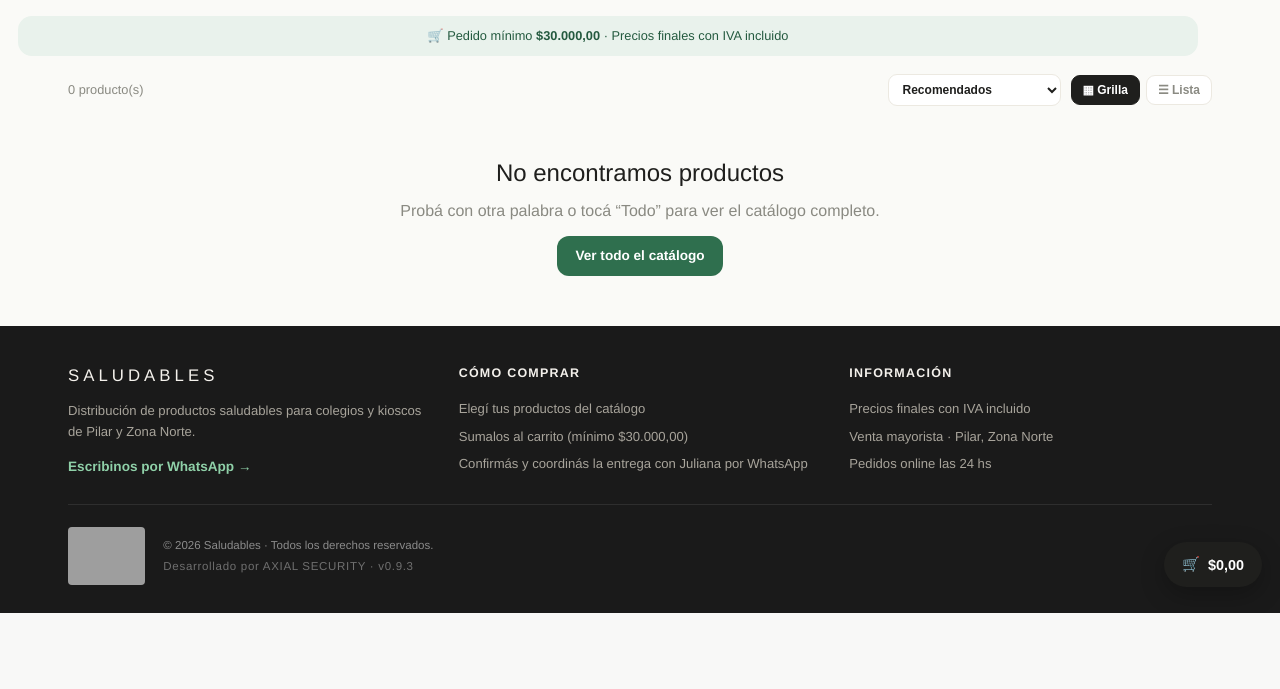
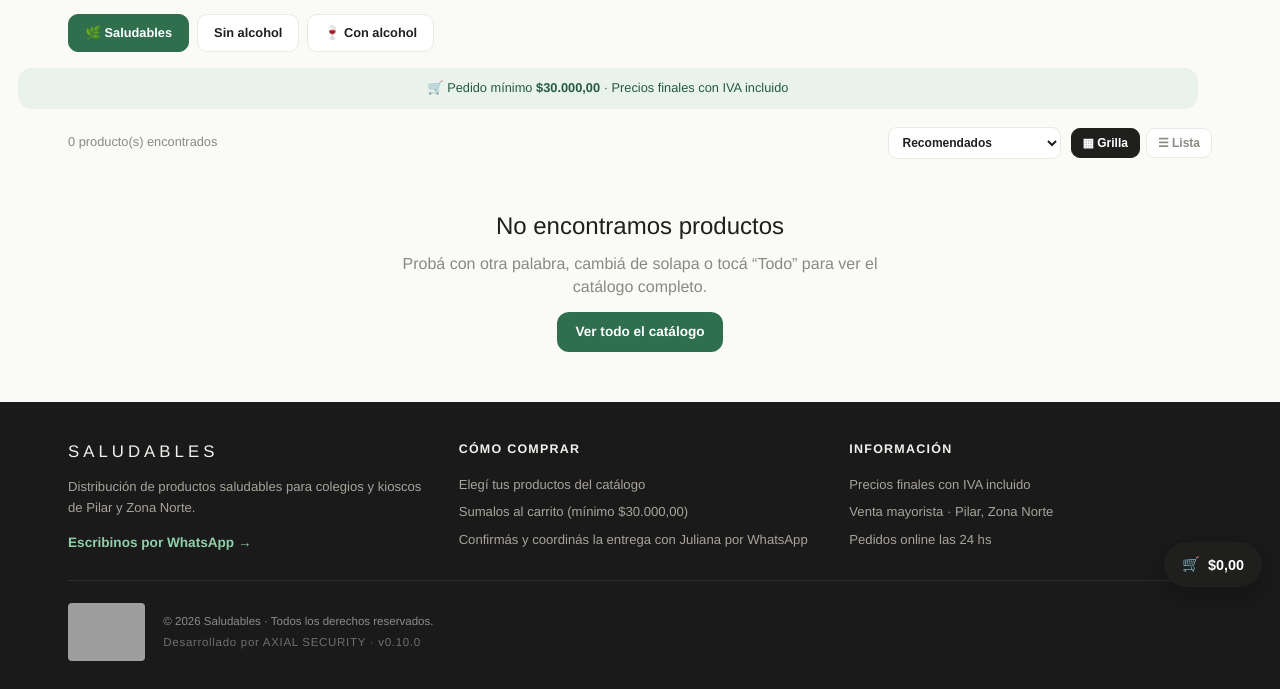
Before and after one commit to AxialSC/saludables-colegios, a Flask app: page /?saludable=1 in a window 1280 px wide. Shown: the part 195-884 px from the top of the page. Before the commit the page ends 808 px from the top, so only its background shows below. Run offline with Flask 3, Linux system fonts and the light colour scheme; data comes from the database, SQL or seed files in the repository; data that the repository does not hold is empty; grey boxes are pictures that could not be loaded.

Commit message:
Saludables v0.10.0 paso b filtros tienda

```diff
--- a/app/cliente.py
+++ b/app/cliente.py
@@ -5,8 +5,8 @@ v0.4 -> (carrito en el front)
 v0.5 -> checkout: datos del cliente (CUIT validado), guarda el pedido,
         pagina de confirmacion con WhatsApp + PDF.
 v0.9.1 -> orden del catalogo (recomendados / nombre / precio / mas vendidos)
-v0.9.2 -> buscador EN VIVO: con ?ajax=1 devuelve solo el fragmento de la grilla
-          (mismo template _grid.html que usa la pagina, sin duplicar diseno)
+v0.9.2 -> buscador EN VIVO (?ajax=1 devuelve solo el fragmento _grid.html)
+v0.10.0 -> filtros Saludables y Con/Sin alcohol (segun marcado del panel)
 """
 import json
 
@@ -51,6 +51,11 @@ def catalogo():
     orden = (request.args.get('orden') or 'relevancia').strip()
     if orden not in ORDENES:
         orden = 'relevancia'
+    # Filtros de solapas (v0.10)
+    saludable = request.args.get('saludable') == '1'
+    alcohol = (request.args.get('alcohol') or '').strip().lower()
+    if alcohol not in ('con', 'sin'):
+        alcohol = ''
 
     ajustes = get_ajustes()
 
@@ -62,6 +67,12 @@ def catalogo():
         stmt = stmt.where(or_(Producto.nombre.ilike(like),
                               Producto.codigo.ilike(like),
                               Producto.rubro.ilike(like)))
+    if saludable:
+        stmt = stmt.where(Producto.es_saludable.is_(True))
+    if alcohol == 'con':
+        stmt = stmt.where(Producto.es_alcoholica.is_(True))
+    elif alcohol == 'sin':
+        stmt = stmt.where(Producto.es_alcoholica.is_(False))
 
     # --- Orden ---
     # Nota: para "precio" ordenamos por costo_neto. Con el markup general da el
@@ -94,7 +105,8 @@ def catalogo():
 
     # Contexto que necesita el fragmento de la grilla
     ctx_grid = dict(items=items, paginacion=paginacion, q=q, rubro_sel=rubro,
-                    orden=orden, rubro_display=_rubro_display)
+                    orden=orden, saludable=saludable, alcohol=alcohol,
+                    rubro_display=_rubro_display)
 
     # Buscador EN VIVO: pedido AJAX -> devolvemos SOLO el fragmento de la grilla.
     if request.args.get('ajax'):
--- a/app/templates/cliente/_grid.html
+++ b/app/templates/cliente/_grid.html
@@ -1,7 +1,8 @@
 {# Fragmento de la grilla de productos.
    Se usa incrustado en catalogo.html Y como respuesta del buscador en vivo (?ajax=1).
    No duplica diseno: las cards viven solo aca. #}
-<span id="grid-meta" data-total="{{ paginacion.total }}" data-buscando="{{ 1 if (q or rubro_sel) else 0 }}" hidden></span>
+<span id="grid-meta" data-total="{{ paginacion.total }}"
+      data-buscando="{{ 1 if (q or rubro_sel or saludable or alcohol) else 0 }}" hidden></span>
 
 {% if items %}
 <div class="t-grid" id="grid">
@@ -33,11 +34,11 @@
 {% if paginacion.pages > 1 %}
 <div class="t-pag">
     {% if paginacion.has_prev %}
-    <a href="{{ url_for('cliente.catalogo', page=paginacion.prev_num, q=q, rubro=rubro_sel, orden=orden) }}">← Anterior</a>
+    <a href="{{ url_for('cliente.catalogo', page=paginacion.prev_num, q=q or none, rubro=rubro_sel or none, orden=(orden if orden != 'relevancia' else none), saludable=(1 if saludable else none), alcohol=alcohol or none) }}">← Anterior</a>
     {% endif %}
     <span>Página {{ paginacion.page }} de {{ paginacion.pages }}</span>
     {% if paginacion.has_next %}
-    <a href="{{ url_for('cliente.catalogo', page=paginacion.next_num, q=q, rubro=rubro_sel, orden=orden) }}">Siguiente →</a>
+    <a href="{{ url_for('cliente.catalogo', page=paginacion.next_num, q=q or none, rubro=rubro_sel or none, orden=(orden if orden != 'relevancia' else none), saludable=(1 if saludable else none), alcohol=alcohol or none) }}">Siguiente →</a>
     {% endif %}
 </div>
 {% endif %}
@@ -45,7 +46,7 @@
 {% else %}
 <div class="t-empty">
     <h2>No encontramos productos</h2>
-    <p>Probá con otra palabra o tocá “Todo” para ver el catálogo completo.</p>
+    <p>Probá con otra palabra, cambiá de solapa o tocá “Todo” para ver el catálogo completo.</p>
     <a href="{{ url_for('cliente.catalogo') }}" class="t-empty-btn">Ver todo el catálogo</a>
 </div>
 {% endif %}
--- a/app/templates/cliente/catalogo.html
+++ b/app/templates/cliente/catalogo.html
@@ -22,6 +22,15 @@
     .t-search-clear { border: none; cursor: pointer; padding: 0; }
     #resultados { transition: opacity .12s ease; }
     #resultados.cargando { opacity: .45; }
+    /* v0.10 · Solapas (Saludables / con-sin alcohol) */
+    .t-solapas { max-width: 1180px; margin: 14px auto 0; padding: 0 18px; display: flex; gap: 8px; flex-wrap: wrap; }
+    .t-solapa {
+        font-size: 0.8rem; font-weight: 800; padding: 9px 16px; border-radius: 10px;
+        background: #fff; border: 1px solid var(--t-line); color: var(--t-text); transition: all .15s ease;
+    }
+    .t-solapa:hover { border-color: var(--t-verde); }
+    .t-solapa.activa { background: var(--t-verde); color: #fff; border-color: var(--t-verde); }
+    .t-solapa.solapa-alco.activa { background: var(--t-bronce); border-color: var(--t-bronce); }
     /* v0.9.3 · Footer profesional */
     .ft { background: #1A1A1A; color: #cfcabf; margin-top: 44px; }
     .ft-inner { max-width: 1180px; margin: 0 auto; padding: 38px 18px 28px; }
@@ -44,6 +53,11 @@
 </head>
 <body>
 
+{# Valores reutilizables para no repetir en cada link #}
+{% set o = orden if orden != 'relevancia' else none %}
+{% set s = 1 if saludable else none %}
+{% set a = alcohol or none %}
+
 <header class="t-header">
     <div class="t-header-top">
         <div class="t-marca">{{ ajustes.nombre_negocio }}</div>
@@ -53,6 +67,8 @@
     <form method="GET" action="{{ url_for('cliente.catalogo') }}" class="t-search-wrap" id="t-search-form">
         <input type="hidden" name="rubro" value="{{ rubro_sel }}">
         <input type="hidden" name="orden" value="{{ orden }}" id="t-orden-hidden">
+        {% if saludable %}<input type="hidden" name="saludable" value="1">{% endif %}
+        {% if alcohol %}<input type="hidden" name="alcohol" value="{{ alcohol }}">{% endif %}
         <div class="t-search-row">
             <input type="text" name="q" value="{{ q }}" class="t-search" id="t-search-input" autocomplete="off"
                    placeholder="Buscá por producto, marca o código (ej: baggio, alfajor, 89012)…">
@@ -62,21 +78,30 @@
     </form>
 
     <div class="t-chips">
-        <a href="{{ url_for('cliente.catalogo') }}"
-           class="t-chip {% if not rubro_sel and not q %}activo{% endif %}">Todo</a>
+        <a href="{{ url_for('cliente.catalogo', orden=o, saludable=s, alcohol=a) }}"
+           class="t-chip {% if not rubro_sel %}activo{% endif %}">Todo</a>
         {% for real, disp in rubros %}
-        <a href="{{ url_for('cliente.catalogo', rubro=real, orden=orden) }}"
+        <a href="{{ url_for('cliente.catalogo', rubro=real, orden=o, saludable=s, alcohol=a) }}"
            class="t-chip {% if real == rubro_sel %}activo{% endif %}">{{ disp }}</a>
         {% endfor %}
     </div>
 </header>
+
+<div class="t-solapas">
+    <a href="{{ url_for('cliente.catalogo', q=q or none, rubro=rubro_sel or none, orden=o, alcohol=a, saludable=(none if saludable else 1)) }}"
+       class="t-solapa solapa-salud {% if saludable %}activa{% endif %}">🌿 Saludables</a>
+    <a href="{{ url_for('cliente.catalogo', q=q or none, rubro=rubro_sel or none, orden=o, saludable=s, alcohol=(none if alcohol == 'sin' else 'sin')) }}"
+       class="t-solapa solapa-alco {% if alcohol == 'sin' %}activa{% endif %}">Sin alcohol</a>
+    <a href="{{ url_for('cliente.catalogo', q=q or none, rubro=rubro_sel or none, orden=o, saludable=s, alcohol=(none if alcohol == 'con' else 'con')) }}"
+       class="t-solapa solapa-alco {% if alcohol == 'con' %}activa{% endif %}">🍷 Con alcohol</a>
+</div>
 
 <div class="t-aviso">
     🛒 Pedido mínimo <b>{{ ajustes.minimo_compra|pesos }}</b> · Precios finales con IVA incluido
 </div>
 
 <div class="t-toolbar">
-    <span class="t-count" id="t-count">{{ paginacion.total }} producto(s){% if q or rubro_sel %} encontrados{% endif %}</span>
+    <span class="t-count" id="t-count">{{ paginacion.total }} producto(s){% if q or rubro_sel or saludable or alcohol %} encontrados{% endif %}</span>
     <div class="t-tools">
         <select id="orden-select" class="t-orden" aria-label="Ordenar productos">
             {% for clave, etiqueta in ordenes.items() %}
@@ -163,7 +188,11 @@
 
 <script>
     window.SALU = { minimo: {{ ajustes.minimo_compra|float }} };
-    window.CAT  = { rubro: {{ rubro_sel|tojson }} };
+    window.CAT  = {
+        rubro: {{ rubro_sel|tojson }},
+        saludable: {{ 1 if saludable else 0 }},
+        alcohol: {{ alcohol|tojson }}
+    };
 
     var vista = 'grilla';
     var RES   = document.getElementById('resultados');
@@ -197,6 +226,8 @@
         var q = INPUT.value.trim();
         if (q) params.set('q', q);
         if (window.CAT.rubro) params.set('rubro', window.CAT.rubro);
+        if (window.CAT.saludable) params.set('saludable', '1');
+        if (window.CAT.alcohol) params.set('alcohol', window.CAT.alcohol);
         var orden = SEL.value;
         if (orden && orden !== 'relevancia') params.set('orden', orden);
         params.set('ajax', '1');
--- a/config.py
+++ b/config.py
@@ -16,7 +16,7 @@ class Config:
     SQLALCHEMY_TRACK_MODIFICATIONS = False
 
     # --- Identidad / version ---
-    APP_VERSION = '0.9.3'
+    APP_VERSION = '0.10.0'
     APP_NOMBRE = 'Saludables'
     APP_SUBTITULO = 'Catalogo Mayorista · Pilar'
 
```
